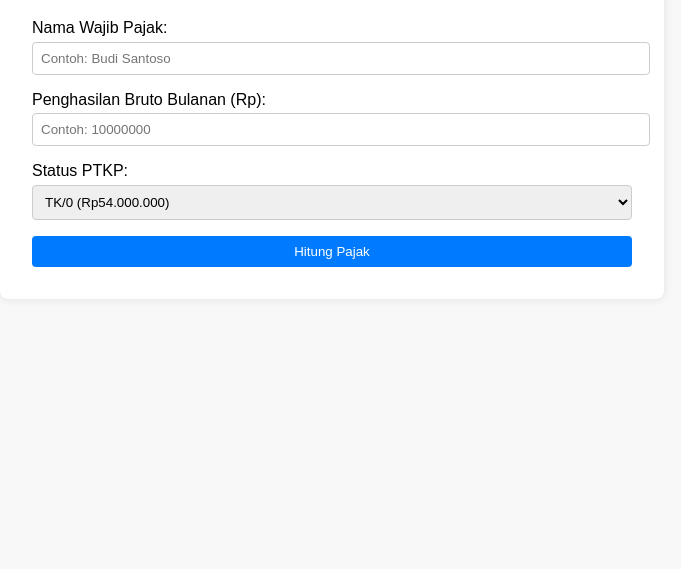
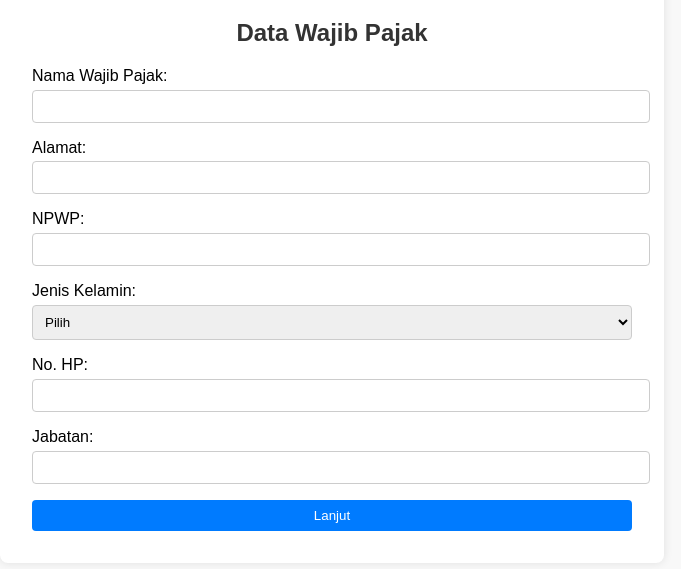
Before and after one commit to shafiraanzali/kalkulator-pajakk, a plain HTML site: page index.html in a window 1280 px wide. Shown: the part 141-710 px from the top of the page, without its empty margins (308-989 px from the left). Drawn offline with Linux system fonts and the light colour scheme.

Commit message:
Update index.html

```diff
--- a/index.html
+++ b/index.html
@@ -7,45 +7,100 @@
   <style>
     body { font-family: sans-serif; background: #f8f8f8; margin: 0; padding: 0; }
     .container { max-width: 600px; margin: 3rem auto; padding: 2rem; background: white; border-radius: 8px; box-shadow: 0 0 10px rgba(0,0,0,0.1); }
-    h1 { text-align: center; color: #333; }
+    h1, h2 { text-align: center; color: #333; }
     label { display: block; margin-top: 1rem; }
     input, select, button { width: 100%; padding: 0.5rem; margin-top: 0.3rem; border: 1px solid #ccc; border-radius: 4px; }
     button { background: #007BFF; color: white; border: none; margin-top: 1rem; cursor: pointer; }
     button:hover { background: #0056b3; }
     .result { margin-top: 2rem; background: #e9f7ef; padding: 1rem; border-radius: 4px; }
+    .hidden { display: none; }
   </style>
 </head>
 <body>
   <div class="container">
     <h1>Kalkulator Pajak PPh21</h1>
 
+    <!-- Halaman 1: Biodata -->
+    <div id="form-biodata">
+      <h2>Data Wajib Pajak</h2>
       <label for="nama">Nama Wajib Pajak:</label>
-    <input type="text" id="nama" placeholder="Contoh: Budi Santoso" />
+      <input type="text" id="nama" />
 
+      <label for="alamat">Alamat:</label>
+      <input type="text" id="alamat" />
+
+      <label for="npwp">NPWP:</label>
+      <input type="text" id="npwp" />
+
+      <label for="jk">Jenis Kelamin:</label>
+      <select id="jk">
+        <option value="">Pilih</option>
+        <option value="Laki-laki">Laki-laki</option>
+        <option value="Perempuan">Perempuan</option>
+      </select>
+
+      <label for="hp">No. HP:</label>
+      <input type="text" id="hp" />
+
+      <label for="jabatan">Jabatan:</label>
+      <input type="text" id="jabatan" />
+
+      <button onclick="lanjutKeFormPajak()">Lanjut</button>
+    </div>
+
+    <!-- Halaman 2: Penghasilan dan PTKP -->
+    <div id="form-pajak" class="hidden">
+      <h2>Data Penghasilan</h2>
       <label for="penghasilan">Penghasilan Bruto Bulanan (Rp):</label>
       <input type="number" id="penghasilan" placeholder="Contoh: 10000000" />
 
-    <label for="ptkp">Status PTKP:</label>
+      <label for="ptkp">Status PTKP (2024):</label>
       <select id="ptkp">
-      <option value="54000000">TK/0 (Rp54.000.000)</option>
-      <option value="58500000">K/1 (Rp58.500.000)</option>
-      <option value="63000000">K/2 (Rp63.000.000)</option>
-      <option value="67500000">K/3 (Rp67.500.000)</option>
+        <option value="">Pilih</option>
+        <option value="54000000">TK/0 - Rp54.000.000</option>
+        <option value="58500000">TK/1 - Rp58.500.000</option>
+        <option value="63000000">TK/2 - Rp63.000.000</option>
+        <option value="67500000">TK/3 - Rp67.500.000</option>
+        <option value="58500000">K/0 - Rp58.500.000</option>
+        <option value="63000000">K/1 - Rp63.000.000</option>
+        <option value="67500000">K/2 - Rp67.500.000</option>
+        <option value="72000000">K/3 - Rp72.000.000</option>
+        <option value="112500000">K/I/0 - Rp112.500.000</option>
+        <option value="117000000">K/I/1 - Rp117.000.000</option>
+        <option value="121500000">K/I/2 - Rp121.500.000</option>
+        <option value="126000000">K/I/3 - Rp126.000.000</option>
       </select>
 
       <button onclick="hitungPajak()">Hitung Pajak</button>
+    </div>
 
-    <div id="hasil" class="result" style="display:none;"></div>
+    <!-- Hasil -->
+    <div id="hasil" class="result hidden"></div>
   </div>
 
   <script>
+    function lanjutKeFormPajak() {
+      const inputs = ['nama', 'alamat', 'npwp', 'jk', 'hp', 'jabatan'];
+      for (const id of inputs) {
+        const val = document.getElementById(id).value;
+        if (!val) return alert("Mohon lengkapi semua biodata!");
+      }
+      document.getElementById('form-biodata').classList.add('hidden');
+      document.getElementById('form-pajak').classList.remove('hidden');
+    }
+
     function hitungPajak() {
       const nama = document.getElementById('nama').value;
+      const alamat = document.getElementById('alamat').value;
+      const npwp = document.getElementById('npwp').value;
+      const jk = document.getElementById('jk').value;
+      const hp = document.getElementById('hp').value;
+      const jabatan = document.getElementById('jabatan').value;
       const penghasilanBulanan = parseFloat(document.getElementById('penghasilan').value);
       const ptkp = parseFloat(document.getElementById('ptkp').value);
 
-      if (!nama || !penghasilanBulanan) {
-        alert("Mohon lengkapi semua data!");
+      if (!penghasilanBulanan || !ptkp) {
+        alert("Mohon lengkapi data penghasilan dan PTKP!");
         return;
       }
 
@@ -70,9 +125,14 @@
       pajak += sisa * 0.05;
 
       const hasilDiv = document.getElementById('hasil');
-      hasilDiv.style.display = 'block';
+      hasilDiv.classList.remove('hidden');
       hasilDiv.innerHTML = `
-        <strong>Nama Wajib Pajak:</strong> ${nama}<br>
+        <strong>Nama:</strong> ${nama}<br>
+        <strong>Alamat:</strong> ${alamat}<br>
+        <strong>NPWP:</strong> ${npwp}<br>
+        <strong>Jenis Kelamin:</strong> ${jk}<br>
+        <strong>No. HP:</strong> ${hp}<br>
+        <strong>Jabatan:</strong> ${jabatan}<br><br>
         <strong>Penghasilan Tahunan:</strong> Rp${penghasilanTahunan.toLocaleString('id-ID')}<br>
         <strong>PTKP:</strong> Rp${ptkp.toLocaleString('id-ID')}<br>
         <strong>PKP (Penghasilan Kena Pajak):</strong> Rp${pkp.toLocaleString('id-ID')}<br>
```
Lines whose indentation alone changed are shown as unchanged.
